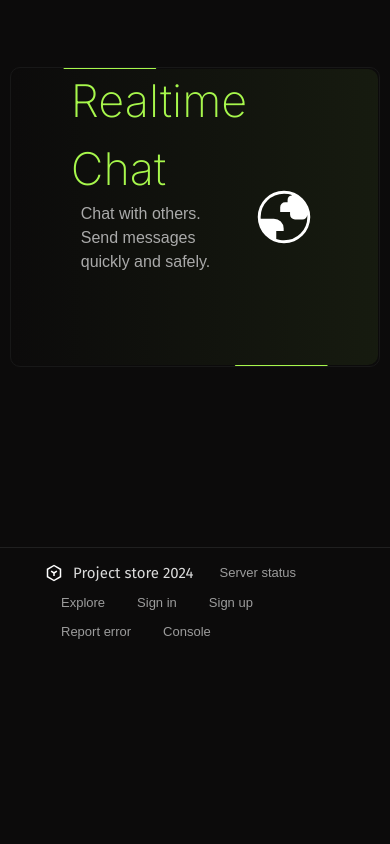
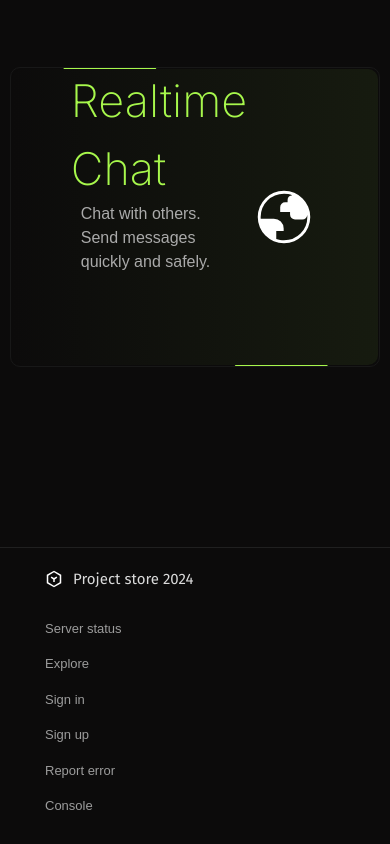
Before and after one commit to Pla9er9/Project-store, a SvelteKit app in the folder app/: page / in a window 390 px wide. Shown: the part 1983-2827 px from the top of the page. Before the commit the page ends 2625 px from the top, so only its background shows below. Built offline with nearby package versions, Linux system fonts and the light colour scheme; no server answers.

Commit message:
footer mobile

```diff
--- a/app/src/components/layout/Footer.svelte
+++ b/app/src/components/layout/Footer.svelte
@@ -1,32 +1,34 @@
 <script>
     import { onMount } from "svelte";
 
-    let host = ""
+    let host = "";
     onMount(() => {
-        host = "http://" + window.location.host
-    })
+        host = "http://" + window.location.host;
+    });
 </script>
 
 <footer class="row">
-    <img src="/icons/project.svg" alt="">
+    <img src="/icons/project.svg" alt="" />
     <p>Project store 2024</p>
+    <div class="row links">
         <a href="{host}/status">Server status</a>
         <a href="{host}/explore">Explore</a>
         <a href="{host}/login">Sign in</a>
         <a href="{host}/register">Sign up</a>
         <a href="{host}/report">Report error</a>
         <a href="{host}/console">Console</a>
+    </div>
 </footer>
 
 <style lang="scss">
     footer {
         width: 100%;
         box-sizing: border-box;
-        padding: 10px 45px;
+        padding: 20px 45px;
         min-height: 80px;
+        height: max-content;
         margin-top: 80px;
         border-top: 1px solid #202020;
-        height: 60px;
         flex-wrap: wrap;
         justify-content: start;
 
@@ -48,7 +50,7 @@
             font-family: sans-serif;
             font-weight: 100;
             font-size: 13px;
-            transition: .1s;
+            transition: color 0.1s;
             margin: 5px 16px;
 
             &:hover {
@@ -56,4 +58,21 @@
             }
         }
     }
+
+    @media screen and (max-width: 764px) {
+        .links {
+            width: 100%;
+            margin-top: 20px;
+            flex-direction: column;
+            align-items: start;
+
+            a {
+                max-width: 140px;
+                margin-left: 5px;
+                margin: 8px 0;
+                width: 40%;
+                text-align: start;
+            }
+        }
+    }
 </style>
```
Lines whose indentation alone changed are shown as unchanged.
